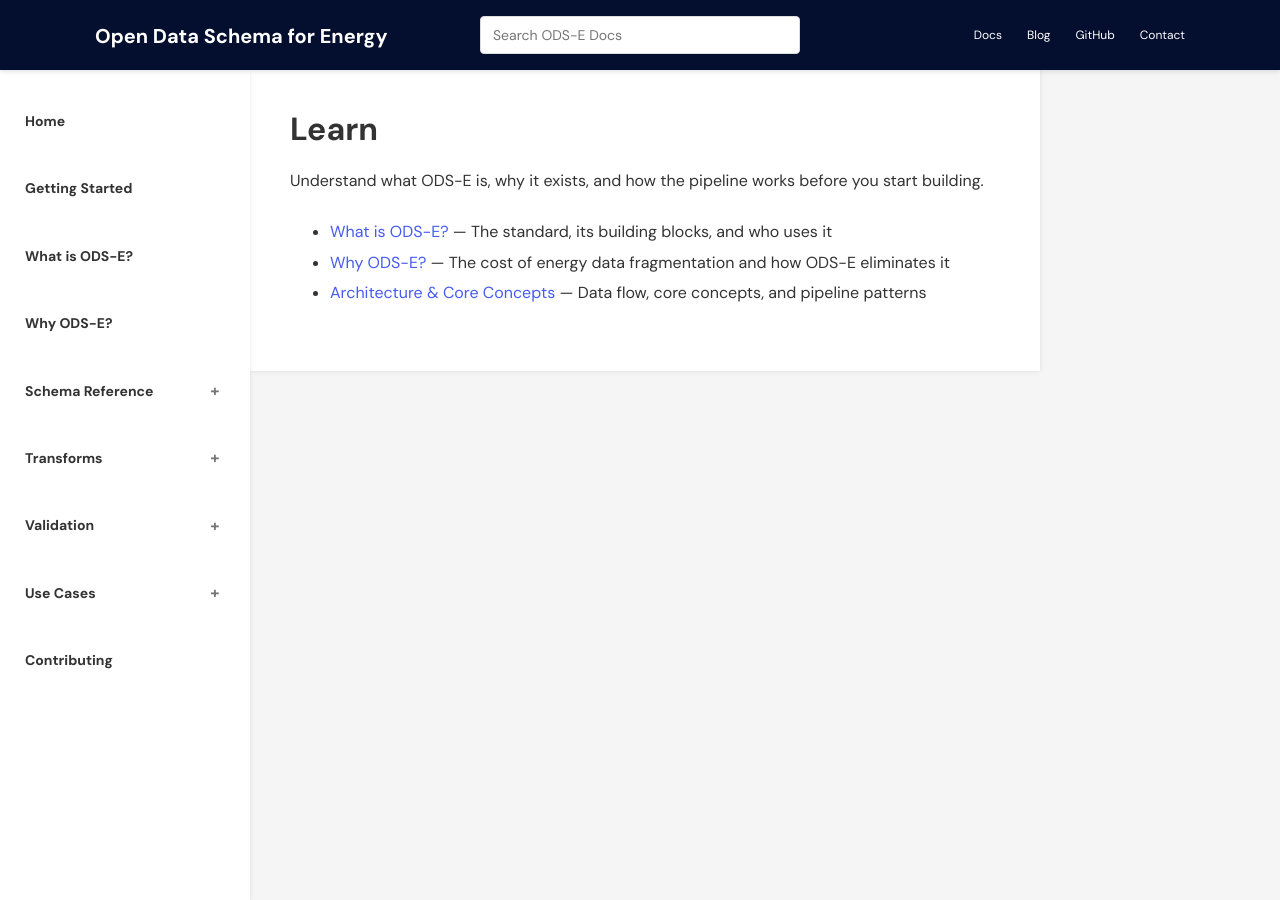
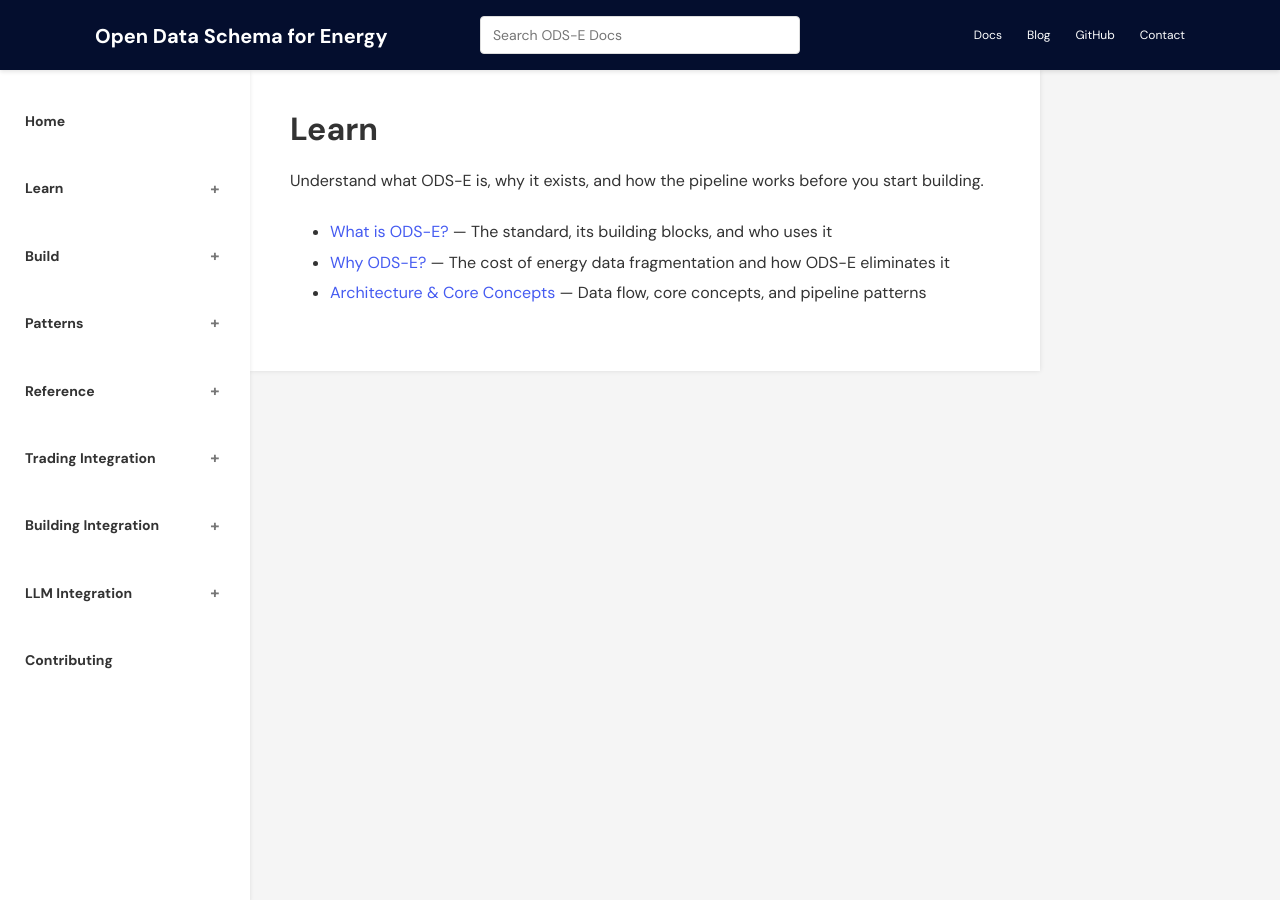
Before and after one commit to AsobaCloud/odse-docs, a Jekyll site: the page built from docs/learn.md, in a window 1280 px wide. Built offline with Jekyll 4.4.1, drawn with Linux system fonts in a browser that asks for light colours.

Commit message:
Update docs sidebar for new organization structure

```diff
--- a/_layouts/default.html
+++ b/_layouts/default.html
@@ -61,101 +61,105 @@ layout: default
         <!-- Getting Started -->
         <li class="nav-item">
           <div class="nav-header">
-            <a href="{{ site.baseurl }}/docs/get-started">Getting Started</a>
-          </div>
-        </li>
-
-        <!-- What is ODS-E? -->
-        <li class="nav-item">
-          <div class="nav-header">
-            <a href="{{ site.baseurl }}/docs/what-is-odse">What is ODS-E?</a>
-          </div>
-        </li>
-
-        <!-- Why ODS-E? -->
-        <li class="nav-item">
-          <div class="nav-header">
-            <a href="{{ site.baseurl }}/docs/why-odse">Why ODS-E?</a>
-          </div>
-        </li>
-
-        <!-- Schema Reference -->
-        <li class="nav-item">
-          <div class="nav-header">
-            <a href="{{ site.baseurl }}/docs/schemas/overview">Schema Reference</a>
+            <a href="{{ site.baseurl }}/docs/learn">Learn</a>
             <span class="toggle-icon">+</span>
           </div>
           <ul class="sub-menu">
-            <li><a href="{{ site.baseurl }}/docs/schemas/overview">Overview</a></li>
-            <li><a href="{{ site.baseurl }}/docs/schemas/energy-timeseries">Energy Timeseries</a></li>
-            <li><a href="{{ site.baseurl }}/docs/schemas/asset-metadata">Asset Metadata</a></li>
-            <li><a href="{{ site.baseurl }}/docs/schemas/inverter-api-access">Inverter API Access</a></li>
+            <li><a href="{{ site.baseurl }}/docs/what-is-odse">What is ODS-E?</a></li>
+            <li><a href="{{ site.baseurl }}/docs/why-odse">Why ODS-E?</a></li>
+            <li><a href="{{ site.baseurl }}/docs/concepts/architecture">Architecture & Core Concepts</a></li>
           </ul>
         </li>
 
-        <!-- Transforms -->
+        <!-- Build -->
         <li class="nav-item">
           <div class="nav-header">
-            <a href="{{ site.baseurl }}/docs/transforms/overview">Transforms</a>
+            <a href="{{ site.baseurl }}/docs/build">Build</a>
             <span class="toggle-icon">+</span>
           </div>
           <ul class="sub-menu">
-            <li><a href="{{ site.baseurl }}/docs/transforms/overview">Overview</a></li>
+            <li><a href="{{ site.baseurl }}/docs/build/quickstart">Quickstart</a></li>
+            <li><a href="{{ site.baseurl }}/docs/tutorials/multi-oem-transform">Multi-OEM Transform Tutorial</a></li>
+            <li><a href="{{ site.baseurl }}/docs/tutorials/bring-your-own-data">Bring Your Own Data</a></li>
+            <li><a href="{{ site.baseurl }}/docs/guides/data-engineers">Data Engineer Integration Guide</a></li>
+            <li><a href="{{ site.baseurl }}/docs/guides/cli-walkthrough">CLI Walkthrough</a></li>
+            <li><a href="{{ site.baseurl }}/docs/transforms/overview">Transforms Overview</a></li>
             <li><a href="{{ site.baseurl }}/docs/transforms/supported-oems">Supported OEMs</a></li>
+            <li><a href="{{ site.baseurl }}/docs/validation/overview">Validation Overview</a></li>
           </ul>
         </li>
 
-        <!-- Validation -->
+        <!-- Patterns -->
         <li class="nav-item">
           <div class="nav-header">
-            <a href="{{ site.baseurl }}/docs/validation/overview">Validation</a>
+            <a href="{{ site.baseurl }}/docs/patterns">Patterns</a>
             <span class="toggle-icon">+</span>
           </div>
           <ul class="sub-menu">
-            <li><a href="{{ site.baseurl }}/docs/validation/overview">Overview</a></li>
-            <li><a href="{{ site.baseurl }}/docs/validation/schema-validation">Schema Validation</a></li>
-            <li><a href="{{ site.baseurl }}/docs/validation/semantic-validation">Semantic Validation</a></li>
+            <li><a href="{{ site.baseurl }}/docs/patterns/basic-transform-validate">Basic: Transform + Validate</a></li>
+            <li><a href="{{ site.baseurl }}/docs/patterns/trading-settlement-pipeline">Trading Settlement Pipeline</a></li>
+            <li><a href="{{ site.baseurl }}/docs/patterns/building-energy-benchmarking">Building Energy Benchmarking</a></li>
+            <li><a href="{{ site.baseurl }}/docs/patterns/llm-rag-with-odse-metadata">LLM RAG with ODS-E Metadata</a></li>
           </ul>
         </li>
 
-        <!-- Use Cases -->
+        <!-- Reference -->
         <li class="nav-item">
           <div class="nav-header">
-            <a href="{{ site.baseurl }}/docs/building-integration/overview">Use Cases</a>
+            <a href="{{ site.baseurl }}/docs/reference">Reference</a>
             <span class="toggle-icon">+</span>
           </div>
           <ul class="sub-menu">
-            <li class="nav-subsection">
-              <div class="sub-nav-header">
-                <a href="{{ site.baseurl }}/docs/building-integration/overview">Building Integration</a>
-                <span class="sub-toggle-icon">+</span>
-              </div>
-              <ul class="sub-sub-menu">
-                <li><a href="{{ site.baseurl }}/docs/building-integration/overview">Overview</a></li>
-                <li><a href="{{ site.baseurl }}/docs/building-integration/comstock-resstock">ComStock/ResStock Guide</a></li>
-              </ul>
-            </li>
-            <li class="nav-subsection">
-              <div class="sub-nav-header">
-                <a href="{{ site.baseurl }}/docs/llm-integration/overview">LLM Integration</a>
-                <span class="sub-toggle-icon">+</span>
-              </div>
-              <ul class="sub-sub-menu">
-                <li><a href="{{ site.baseurl }}/docs/llm-integration/overview">Overview</a></li>
-                <li><a href="{{ site.baseurl }}/docs/llm-integration/south-africa-sseg-rag-example">South Africa SSEG Example</a></li>
-              </ul>
-            </li>
-            <li class="nav-subsection">
-              <div class="sub-nav-header">
-                <a href="{{ site.baseurl }}/docs/trading-integration/overview">Trading Integration</a>
-                <span class="sub-toggle-icon">+</span>
-              </div>
-              <ul class="sub-sub-menu">
-                <li><a href="{{ site.baseurl }}/docs/trading-integration/overview">Overview</a></li>
-                <li><a href="{{ site.baseurl }}/docs/trading-integration/cape-town-market-use-case">Cape Town Market Use Case</a></li>
-                <li><a href="{{ site.baseurl }}/docs/trading-integration/user-managed-id-registries">User-Managed ID Registries</a></li>
-              </ul>
-            </li>
+            <li><a href="{{ site.baseurl }}/docs/schemas/overview">Schema Overview</a></li>
+            <li><a href="{{ site.baseurl }}/docs/schemas/energy-timeseries">Energy Timeseries</a></li>
+            <li><a href="{{ site.baseurl }}/docs/schemas/asset-metadata">Asset Metadata</a></li>
+            <li><a href="{{ site.baseurl }}/docs/schemas/grid-capacity">Grid Capacity</a></li>
+            <li><a href="{{ site.baseurl }}/docs/schemas/inverter-api-access">Inverter API Access</a></li>
+            <li><a href="{{ site.baseurl }}/docs/reference/python-sdk">Python SDK Reference</a></li>
+            <li><a href="{{ site.baseurl }}/docs/validation/schema-validation">Schema Validation</a></li>
+            <li><a href="{{ site.baseurl }}/docs/validation/semantic-validation">Semantic Validation</a></li>
+            <li><a href="{{ site.baseurl }}/docs/validation/conformance-profiles">Conformance Profiles</a></li>
+          </ul>
+        </li>
+
+        <!-- Trading Integration -->
+        <li class="nav-item">
+          <div class="nav-header">
+            <a href="{{ site.baseurl }}/docs/trading-integration">Trading Integration</a>
+            <span class="toggle-icon">+</span>
+          </div>
+          <ul class="sub-menu">
+            <li><a href="{{ site.baseurl }}/docs/trading-integration/enrichment">Enrichment</a></li>
+            <li><a href="{{ site.baseurl }}/docs/trading-integration/wheeling-extensions">Wheeling Extensions</a></li>
+            <li><a href="{{ site.baseurl }}/docs/trading-integration/tariff-unbundling">Tariff Unbundling</a></li>
+            <li><a href="{{ site.baseurl }}/docs/trading-integration/curtailment-tracking">Curtailment Tracking</a></li>
+            <li><a href="{{ site.baseurl }}/docs/trading-integration/brp-imbalance-settlement">BRP / Imbalance Settlement</a></li>
+            <li><a href="{{ site.baseurl }}/docs/trading-integration/municipal-reconciliation">Municipal Reconciliation</a></li>
+            <li><a href="{{ site.baseurl }}/docs/trading-integration/green-attributes">Green Attributes</a></li>
+            <li><a href="{{ site.baseurl }}/docs/trading-integration/user-managed-id-registries">User-Managed ID Registries</a></li>
+            <li><a href="{{ site.baseurl }}/docs/trading-integration/cape-town-market-use-case">Cape Town Market Use Case</a></li>
+          </ul>
+        </li>
+
+        <!-- Building Integration -->
+        <li class="nav-item">
+          <div class="nav-header">
+            <a href="{{ site.baseurl }}/docs/building-integration">Building Integration</a>
+            <span class="toggle-icon">+</span>
+          </div>
+          <ul class="sub-menu">
+            <li><a href="{{ site.baseurl }}/docs/building-integration/comstock-resstock">ComStock/ResStock Guide</a></li>
+          </ul>
+        </li>
+
+        <!-- LLM Integration -->
+        <li class="nav-item">
+          <div class="nav-header">
+            <a href="{{ site.baseurl }}/docs/llm-integration">LLM Integration</a>
+            <span class="toggle-icon">+</span>
+          </div>
+          <ul class="sub-menu">
+            <li><a href="{{ site.baseurl }}/docs/llm-integration/south-africa-sseg-rag-example">South Africa SSEG RAG Example</a></li>
           </ul>
         </li>
 
```
